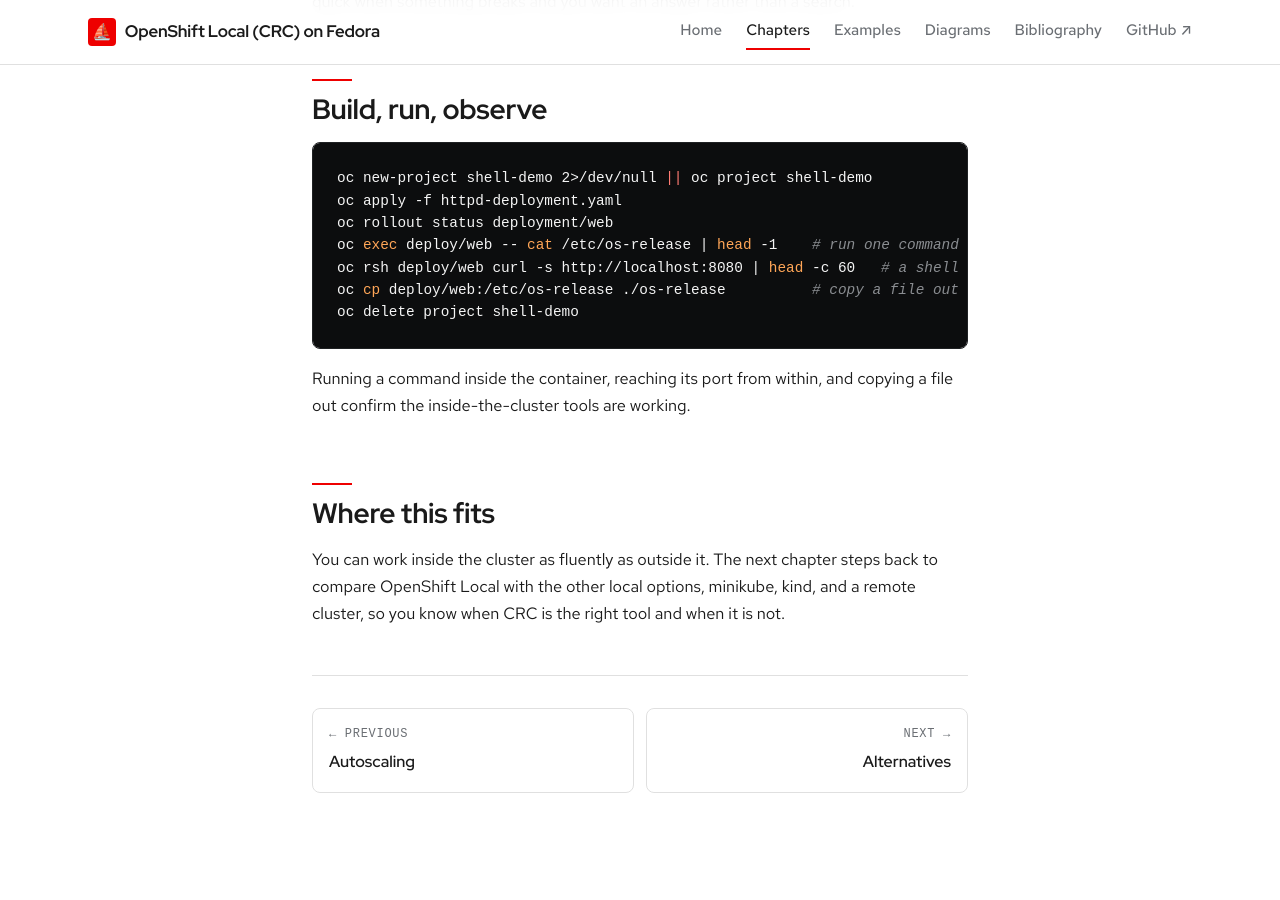
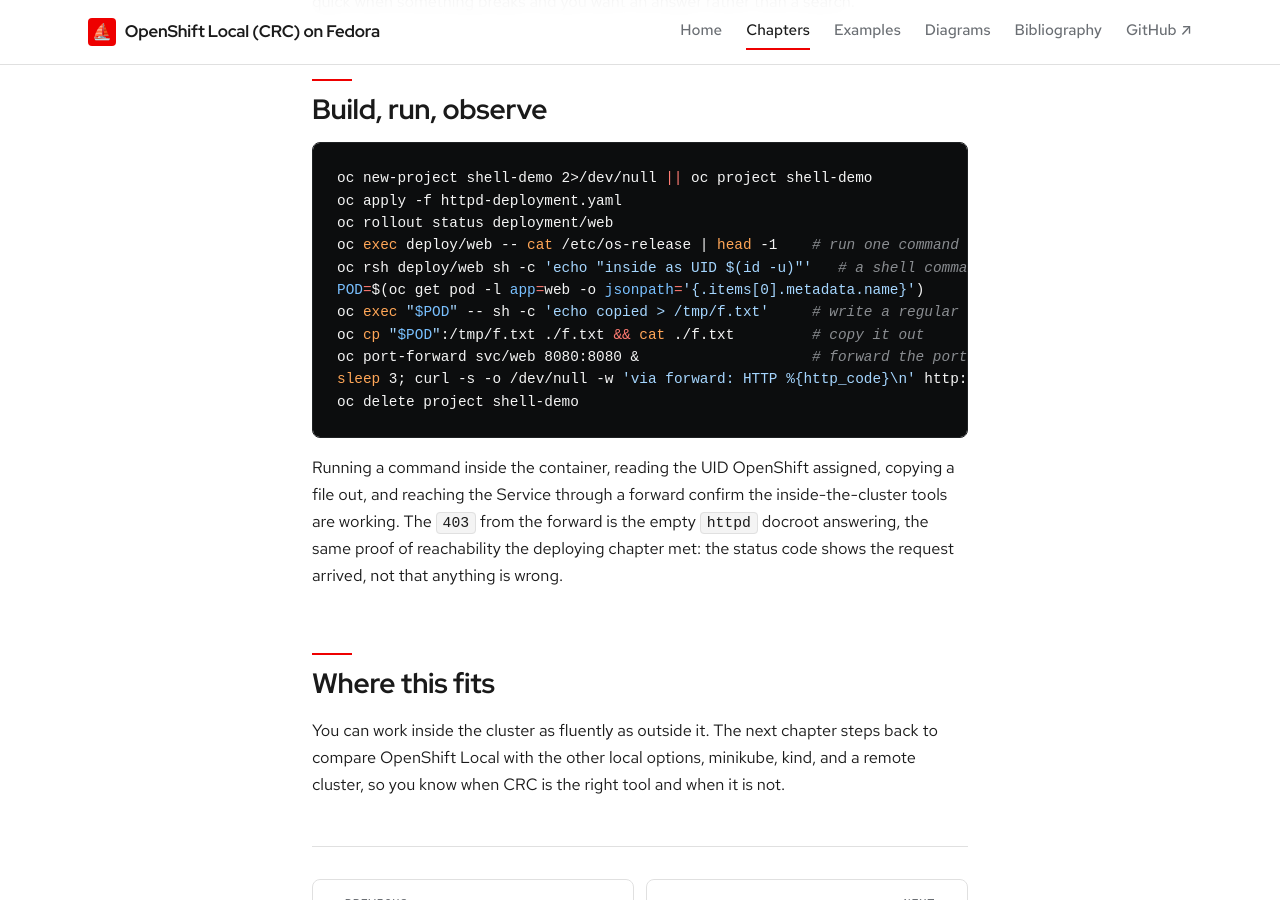
Before and after one commit to patterncatalyst/openshift-local-on-fedora, a Jekyll site: the page built from _docs/12-editor-shell.md, in a window 1280 px wide and 900 px high, scrolled down 6714 px. Built offline with Jekyll 4.4.1, drawn with Linux system fonts in a browser that asks for light colours; some web fonts are replaced.

Commit message:
docs(site): fix §11/§12 against live verification
- §11: reference the real scaffold files (subscriptions/custom-metrics-autoscaler.yaml,
  keda/kedacontroller.yaml), not a keda.yaml that does not exist
- §12: Build/run/observe now writes a regular file before oc cp (UBI /etc/os-release
  is a symlink that oc cp skips) and targets a Pod name; rsh uses sh not curl; adds a
  verified port-forward check (HTTP 403 = empty docroot, reachable)
- storage and editor/shell verbs verified live on CRC

````diff
--- a/_docs/12-editor-shell.md
+++ b/_docs/12-editor-shell.md
@@ -242,13 +242,20 @@ oc new-project shell-demo 2>/dev/null || oc project shell-demo
 oc apply -f httpd-deployment.yaml
 oc rollout status deployment/web
 oc exec deploy/web -- cat /etc/os-release | head -1    # run one command in the Pod
-oc rsh deploy/web curl -s http://localhost:8080 | head -c 60   # a shell command inside
-oc cp deploy/web:/etc/os-release ./os-release          # copy a file out
+oc rsh deploy/web sh -c 'echo "inside as UID $(id -u)"'   # a shell command inside
+POD=$(oc get pod -l app=web -o jsonpath='{.items[0].metadata.name}')
+oc exec "$POD" -- sh -c 'echo copied > /tmp/f.txt'     # write a regular file in the Pod
+oc cp "$POD":/tmp/f.txt ./f.txt && cat ./f.txt         # copy it out
+oc port-forward svc/web 8080:8080 &                    # forward the port (then Ctrl-C)
+sleep 3; curl -s -o /dev/null -w 'via forward: HTTP %{http_code}\n' http://localhost:8080; kill %1
 oc delete project shell-demo
 ```
 
-Running a command inside the container, reaching its port from within, and copying a file
-out confirm the inside-the-cluster tools are working.
+Running a command inside the container, reading the UID OpenShift assigned, copying a file
+out, and reaching the Service through a forward confirm the inside-the-cluster tools are
+working. The `403` from the forward is the empty `httpd` docroot answering, the same proof of
+reachability the deploying chapter met: the status code shows the request arrived, not that
+anything is wrong.
 
 ## Where this fits
 
````
Also changed, not shown: _docs/11-autoscaling.md (+3 -3 lines).
